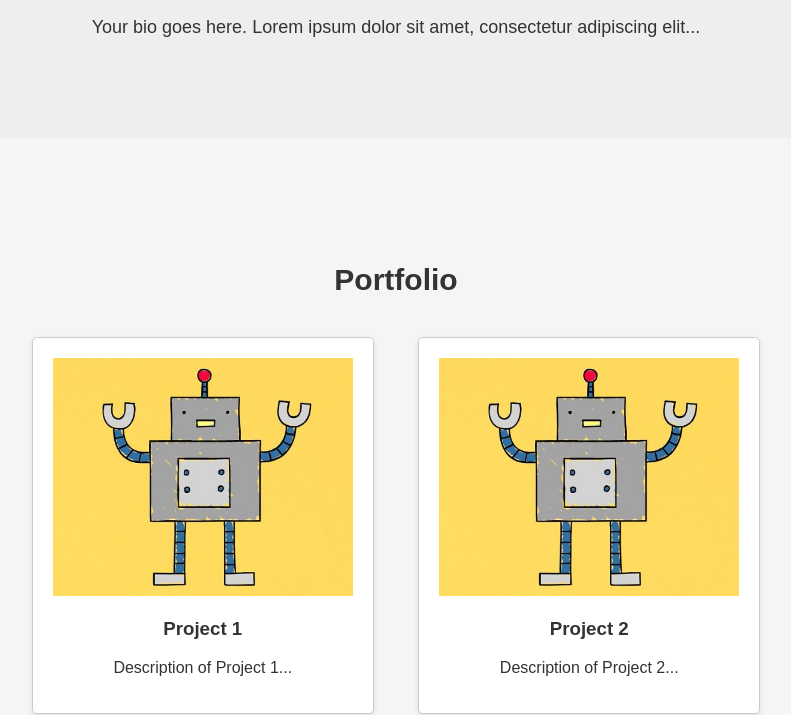
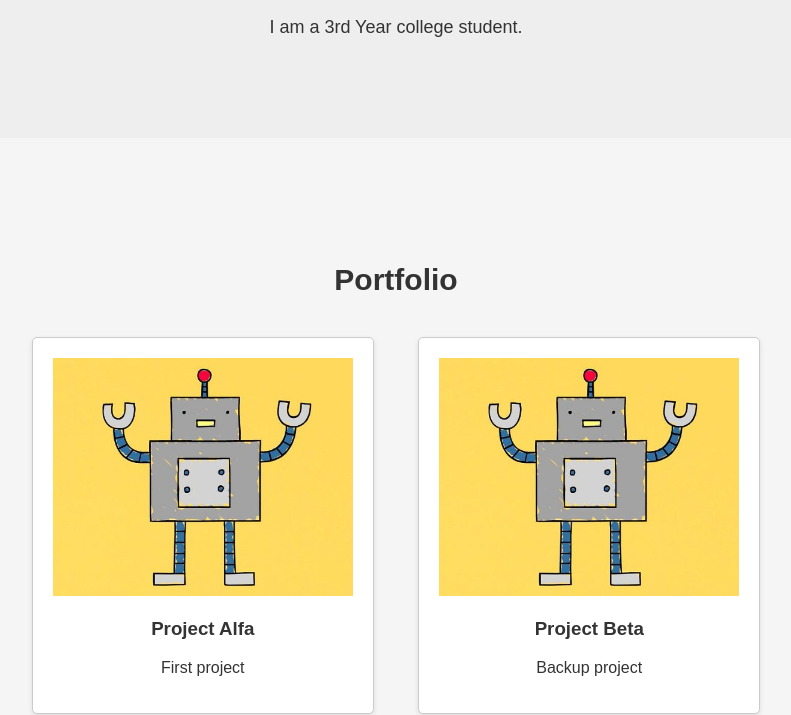
Before and after one commit to Suzuya4/Portfolio, a plain HTML site: page index.html in a window 1280 px wide. Shown: the part 579-1294 px from the top of the page, without its empty margins (244-1035 px from the left). Drawn offline with Linux system fonts and the light colour scheme.

Commit message:
modify About Me

```diff
--- a/index.html
+++ b/index.html
@@ -26,20 +26,20 @@
 
     <section id="about" class="about">
         <h2>About Me</h2>
-        <p>Your bio goes here. Lorem ipsum dolor sit amet, consectetur adipiscing elit...</p>
+        <p>I am a 3rd Year college student.</p>
     </section>
 
     <section id="portfolio" class="portfolio">
         <h2>Portfolio</h2>
         <div class="portfolio-item">
             <img src="img/img1.jpg" alt="Project 1">
-            <h3>Project 1</h3>
-            <p>Description of Project 1...</p>
+            <h3>Project Alfa</h3>
+            <p>First project</p>
         </div>
         <div class="portfolio-item">
             <img src="img/img1.jpg" alt="Project 2">
-            <h3>Project 2</h3>
-            <p>Description of Project 2...</p>
+            <h3>Project Beta</h3>
+            <p>Backup project</p>
         </div>
         <!-- Add more portfolio items as needed -->
     </section>
```
